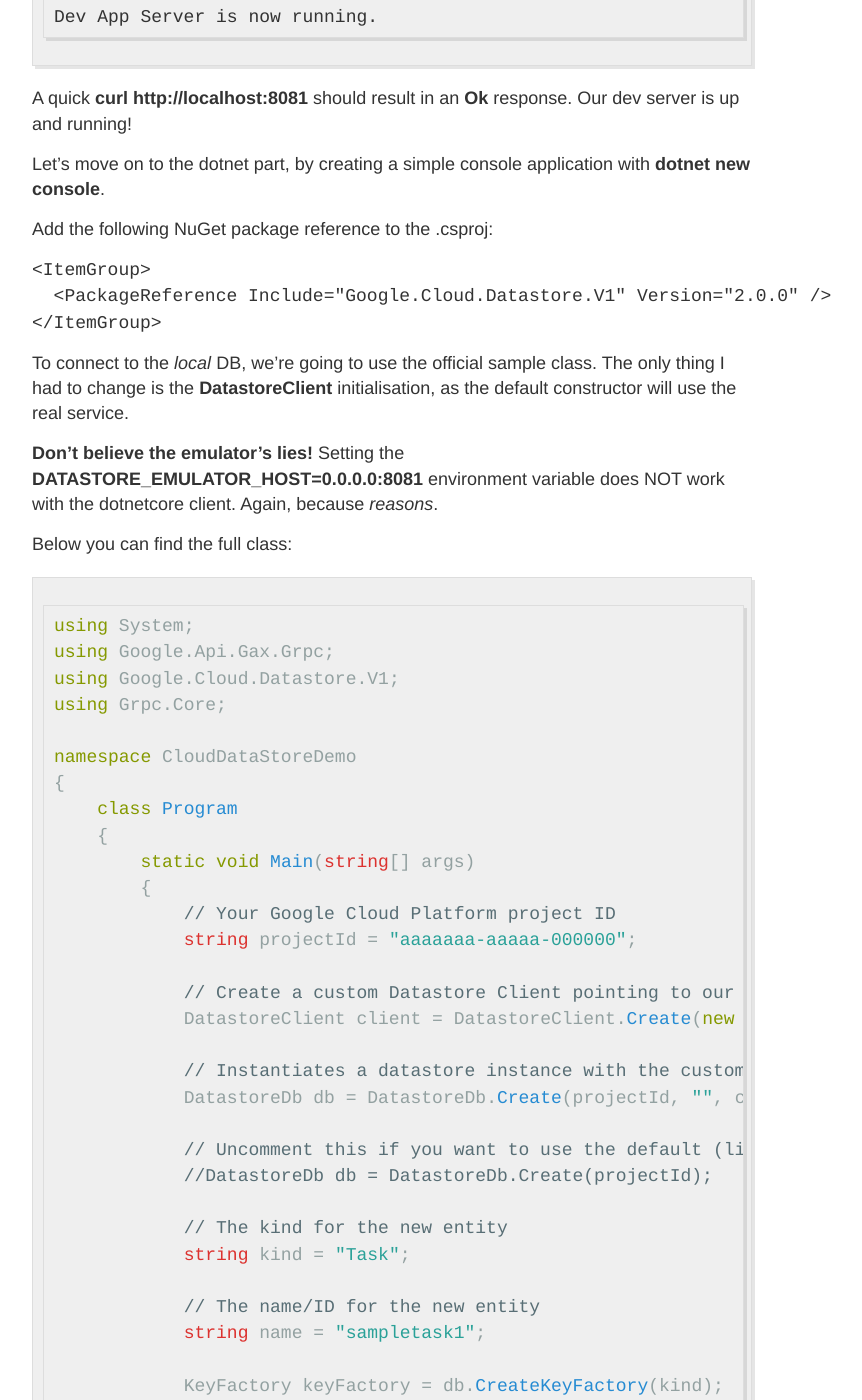
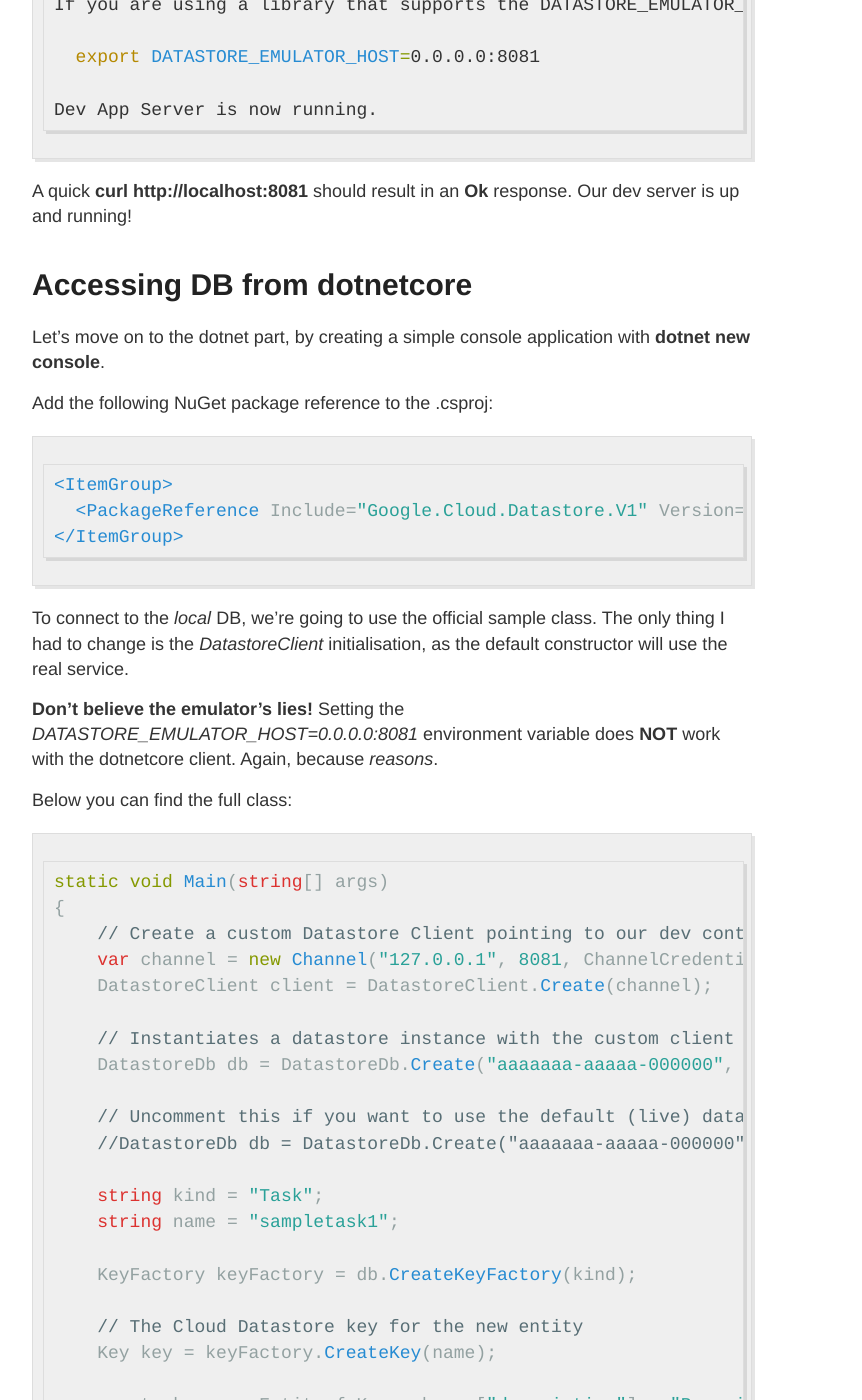
Before and after one commit to santatamas/blog, a Jekyll site: the page built from _posts/2017-09-21-Using-Cloud-Datastore.md, in a window 1280 px wide and 1400 px high, scrolled down 1570 px. Shown: the whole window, without its empty margins (248-1110 px from the left). Built offline with Jekyll 4.4.1, drawn with Linux system fonts in a browser that asks for light colours; comment, search, counter and statistics services are not loaded; some of the changed text lies outside the part shown.

Commit message:
reworked blog post

````diff
--- a/_posts/2017-09-21-Using-Cloud-Datastore.md
+++ b/_posts/2017-09-21-Using-Cloud-Datastore.md
@@ -16,6 +16,7 @@ Both AWS and Google provides slimmed down emulators for their services. In case
 
 Here are some links I found useful:
 [Running the Cloud Datastore Emulator](https://cloud.google.com/datastore/docs/tools/datastore-emulator#connecting_your_app_to_the_local_development_server)
+
 [GCloud SDK](https://cloud.google.com/sdk/docs/quickstart-mac-os-x)
 
 # Setting up the local developer environment
@@ -23,7 +24,9 @@ Here are some links I found useful:
 Let's start by spinning up the latest google SDK in a container. Oh, forgot to mention...you'll need Docker for this!
 
 ```shell
-docker run --rm -e CLOUDSDK_CORE_PROJECT=aaaaaaa-aaaaa-111111 -p 8081:8081 google/cloud-sdk:latest /usr/lib/google-cloud-sdk/platform/cloud-datastore-emulator/cloud_datastore_emulator start --host=0.0.0.0 --port=8081 --testing
+docker run --rm -e CLOUDSDK_CORE_PROJECT=aaaaaaa-aaaaa-111111 -p 8081:8081 google/cloud-sdk:latest
+/usr/lib/google-cloud-sdk/platform/cloud-datastore-emulator/cloud_datastore_emulator start
+--host=0.0.0.0 --port=8081 --testing
 ```
 
 But wait, what do we have here? The **docker run** should be familiar to everyone. We have to provide the **CLOUDSDK_CORE_PROJECT** environment variable to the container, because *reasons*. You can leave it as it is, the server doesn't actually *need* a project ID. But it won't start without it. Go figure.
@@ -33,7 +36,7 @@ Then we publish the 8081 port to the host, so our sample app will be able to con
 The last bit points to the emulator binary, and tells it to start up and listen on the **0.0.0.0** address. By default it's listening on *localhost*, and that makes it impossible to access it from outside the container. Hence the overcomplicated startup parameters. I won't even tell you how much time I spent on figuring this one out :)
 
 Once it's up and running, you will see something like this on the output:
-```
+```shell
 API endpoint: http://0.0.0.0:8081
 If you are using a library that supports the DATASTORE_EMULATOR_HOST environment variable, run:
 
@@ -44,83 +47,67 @@ Dev App Server is now running.
 
 A quick **curl http://localhost:8081** should result in an **Ok** response. Our dev server is up and running!
 
+# Accessing DB from dotnetcore
+
 Let's move on to the dotnet part, by creating a simple console application with **dotnet new console**.
 
 Add the following NuGet package reference to the .csproj:
-```XML
+```xml
 <ItemGroup>
   <PackageReference Include="Google.Cloud.Datastore.V1" Version="2.0.0" />
 </ItemGroup>
 ```
 
-To connect to the *local* DB, we're going to use the official sample class. The only thing I had to change is the **DatastoreClient** initialisation, as the default constructor will use the real service.
+To connect to the *local* DB, we're going to use the official sample class. The only thing I had to change is the *DatastoreClient* initialisation, as the default constructor will use the real service.
 
 **Don't believe the emulator's lies!**
-Setting the **DATASTORE_EMULATOR_HOST=0.0.0.0:8081** environment variable does NOT work with the dotnetcore client. Again, because *reasons*.
+Setting the *DATASTORE_EMULATOR_HOST=0.0.0.0:8081* environment variable does **NOT** work with the dotnetcore client. Again, because *reasons*.
 
 Below you can find the full class:
 ```c#
-using System;
-using Google.Api.Gax.Grpc;
-using Google.Cloud.Datastore.V1;
-using Grpc.Core;
+static void Main(string[] args)
+{
+    // Create a custom Datastore Client pointing to our dev container
+    var channel = new Channel("127.0.0.1", 8081, ChannelCredentials.Insecure);
+    DatastoreClient client = DatastoreClient.Create(channel);
 
-namespace CloudDataStoreDemo
-{
-    class Program
+    // Instantiates a datastore instance with the custom client
+    DatastoreDb db = DatastoreDb.Create("aaaaaaa-aaaaa-000000", "", client);
+
+    // Uncomment this if you want to use the default (live) datastore
+    //DatastoreDb db = DatastoreDb.Create("aaaaaaa-aaaaa-000000");
+
+    string kind = "Task";
+    string name = "sampletask1";
+
+    KeyFactory keyFactory = db.CreateKeyFactory(kind);
+
+    // The Cloud Datastore key for the new entity
+    Key key = keyFactory.CreateKey(name);
+
+    var task = new Entity { Key = key, ["description"] = "Buy milk" };
+    using (DatastoreTransaction transaction = db.BeginTransaction())
     {
-        static void Main(string[] args)
-        {
-            // Your Google Cloud Platform project ID
-            string projectId = "aaaaaaa-aaaaa-000000";
+        transaction.Upsert(task);
+        transaction.Commit();
 
-            // Create a custom Datastore Client pointing to our dev container
-            DatastoreClient client = DatastoreClient.Create(new Channel("127.0.0.1", 8081, ChannelCredentials.Insecure));
-
-            // Instantiates a datastore instance with the custom client
-            DatastoreDb db = DatastoreDb.Create(projectId, "", client);
-
-            // Uncomment this if you want to use the default (live) datastore
-            //DatastoreDb db = DatastoreDb.Create(projectId);
-
-            // The kind for the new entity
-            string kind = "Task";
-
-            // The name/ID for the new entity
-            string name = "sampletask1";
-
-            KeyFactory keyFactory = db.CreateKeyFactory(kind);
-
-            // The Cloud Datastore key for the new entity
-            Key key = keyFactory.CreateKey(name);
-
-            var task = new Entity
-            {
-                Key = key,
-                ["description"] = "Buy milk"
-            };
-            using (DatastoreTransaction transaction = db.BeginTransaction())
-            {
-                // Saves the task
-                transaction.Upsert(task);
-                transaction.Commit();
-
-                Console.WriteLine($"Saved {task.Key.Path[0].Name}: {(string)task["description"]}");
-            }
-        }
+        Console.WriteLine($"Saved {task.Key.Path[0].Name}: {(string)task["description"]}");
     }
 }
 ```
 
 We're almost set. If you try to run it now, it'll complain about missing credentials. Weird stuff, because I'd expect it to just work locally with a custom client, but nah...
-You'll have to get your credentials from the [Google Cloud Console](https://console.cloud.google.com/apis/credentials). Click *"Create credentials"* -> *"Service account key"*
+You'll have to get your credentials from the [Google Cloud Console](https://console.cloud.google.com/apis/credentials)
+Click *"Create credentials"* -> *"Service account key"*
 
-This should download your creds in JSON. Save it to somewhere safe, and add the following environment variable to the project's startup parameters: GOOGLE_APPLICATION_CREDENTIALS={PATH_TO_YOUR_CREDS_FILE}
+This should download your creds in JSON.
+Save it to somewhere safe, and add the following environment variable to the project's startup parameters:
+*GOOGLE_APPLICATION_CREDENTIALS={PATH_TO_YOUR_CREDS_FILE}*
 
 Now we're set! Run your project, and if everything's working correctly, you'll see the following output:
-```
+
+```shell
 Saved sampletask1: Buy milk
 ```
 
-
-*...I should buy some milk...*
+That's it!
````
